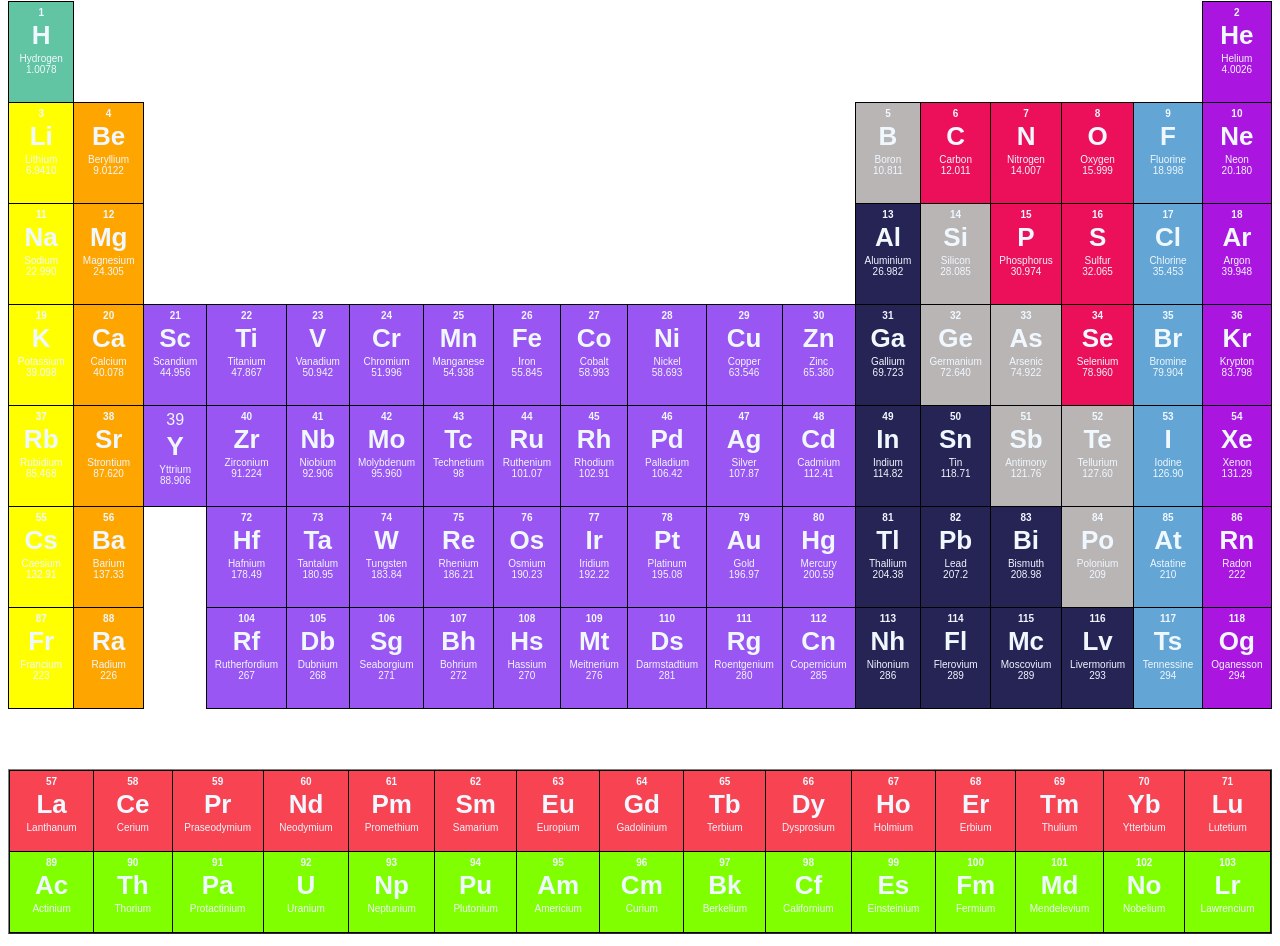
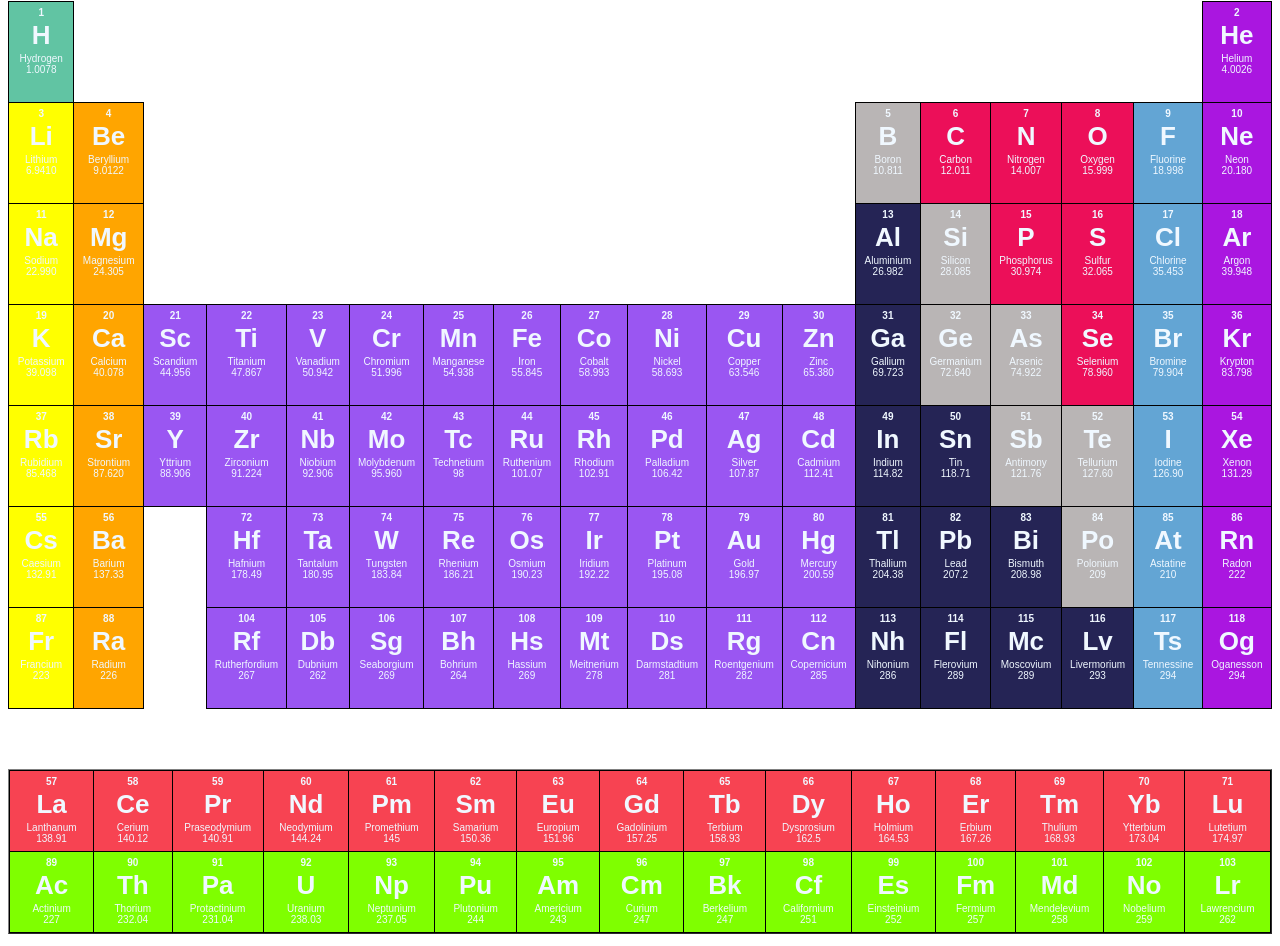
Before and after one commit to soniasalmann/SMIT-Modern-Web-Application-ASSIGNMENTS, a plain HTML site: page smit web dev assign/t2/index1.html in a window 1280 px wide. Shown: the part 79-1025 px from the top of the page. Drawn offline with Linux system fonts and the light colour scheme.

Commit message:
index1.html

```diff
--- a/smit web dev assign/t2/index1.html
+++ b/smit web dev assign/t2/index1.html
@@ -73,7 +73,7 @@
         <tr>
     <td class="yellow"><h6>37</h6><h1>Rb</h1><p>Rubidium<br>85.468</p></td>
     <td class="orange"><h6>38</h6><h1>Sr</h1><p>Strontium<br>87.620</p></td>
-    <td class="lightpurple"><blueh6>39</h6><h1>Y</h1><p>Yttrium<br>88.906</p></td>
+    <td class="lightpurple"><h6>39</h6><h1>Y</h1><p>Yttrium<br>88.906</p></td>
     <td class="lightpurple"><h6>40</h6><h1>Zr</h1><p>Zirconium<br>91.224</p></td>
     <td class="lightpurple"><h6>41</h6><h1>Nb</h1><p>Niobium<br>92.906</p></td>
     <td class="lightpurple"><h6>42</h6><h1>Mo</h1><p>Molybdenum<br>95.960</p></td>
@@ -115,13 +115,13 @@
     <td class="orange"><h6>88</h6><h1>Ra</h1><p>Radium<br>226</p></td>
     <td class = "nb"><h6></h6><h1></h1><p></p></td>
     <td class="lightpurple"><h6>104</h6><h1>Rf</h1><p>Rutherfordium<br>267</p></td>
-    <td class="lightpurple"><h6>105</h6><h1>Db</h1><p>Dubnium<br>268</p></td>
-    <td class="lightpurple"><h6>106</h6><h1>Sg</h1><p>Seaborgium<br>271</p></td>
-    <td class="lightpurple"><h6>107</h6><h1>Bh</h1><p>Bohrium<br>272</p></td>
-    <td class="lightpurple"><h6>108</h6><h1>Hs</h1><p>Hassium<br>270</p></td>
-    <td class="lightpurple"><h6>109</h6><h1>Mt</h1><p>Meitnerium<br>276</p></td>
+    <td class="lightpurple"><h6>105</h6><h1>Db</h1><p>Dubnium<br>262</p></td>
+    <td class="lightpurple"><h6>106</h6><h1>Sg</h1><p>Seaborgium<br>269</p></td>
+    <td class="lightpurple"><h6>107</h6><h1>Bh</h1><p>Bohrium<br>264</p></td>
+    <td class="lightpurple"><h6>108</h6><h1>Hs</h1><p>Hassium<br>269</p></td>
+    <td class="lightpurple"><h6>109</h6><h1>Mt</h1><p>Meitnerium<br>278</p></td>
     <td class="lightpurple"><h6>110</h6><h1>Ds</h1><p>Darmstadtium<br>281</p></td>
-    <td class="lightpurple"><h6>111</h6><h1>Rg</h1><p>Roentgenium<br>280</p></td>
+    <td class="lightpurple"><h6>111</h6><h1>Rg</h1><p>Roentgenium<br>282</p></td>
     <td class="lightpurple"><h6>112</h6><h1>Cn</h1><p>Copernicium<br>285</p></td>
     <td class="dark"><h6>113</h6><h1>Nh</h1><p>Nihonium<br>286</p></td>
     <td class="dark"><h6>114</h6><h1>Fl</h1><p>Flerovium<br>289</p></td>
@@ -136,39 +136,39 @@
     <div class="gap"></div>
     <table class="sub-table" border="1">
     <tr>
-        <td class="red"><h6>57</h6><h1>La</h1><p>Lanthanum</p></td>
-        <td class="red"><h6>58</h6><h1>Ce</h1><p>Cerium</p></td>
-        <td class="red"><h6>59</h6><h1>Pr</h1><p>Praseodymium</p></td>
-        <td class="red"><h6>60</h6><h1>Nd</h1><p>Neodymium</p></td>
-        <td class="red"><h6>61</h6><h1>Pm</h1><p>Promethium</p></td>
-        <td class="red"><h6>62</h6><h1>Sm</h1><p>Samarium</p></td>
-        <td class="red"><h6>63</h6><h1>Eu</h1><p>Europium</p></td>
-        <td class="red"><h6>64</h6><h1>Gd</h1><p>Gadolinium</p></td>
-        <td class="red"><h6>65</h6><h1>Tb</h1><p>Terbium</p></td>
-        <td class="red"><h6>66</h6><h1>Dy</h1><p>Dysprosium</p></td>
-        <td class="red"><h6>67</h6><h1>Ho</h1><p>Holmium</p></td>
-        <td class="red"><h6>68</h6><h1>Er</h1><p>Erbium</p></td>
-        <td class="red"><h6>69</h6><h1>Tm</h1><p>Thulium</p></td>
-        <td class="red"><h6>70</h6><h1>Yb</h1><p>Ytterbium</p></td>
-        <td class="red"><h6>71</h6><h1>Lu</h1><p>Lutetium</p></td>
+        <td class="red"><h6>57</h6><h1>La</h1><p>Lanthanum<br>138.91</p></td>
+        <td class="red"><h6>58</h6><h1>Ce</h1><p>Cerium<br>140.12</p></td>
+        <td class="red"><h6>59</h6><h1>Pr</h1><p>Praseodymium<br>140.91</p></td>
+        <td class="red"><h6>60</h6><h1>Nd</h1><p>Neodymium<br>144.24</p></td>
+        <td class="red"><h6>61</h6><h1>Pm</h1><p>Promethium<br>145</p></td>
+        <td class="red"><h6>62</h6><h1>Sm</h1><p>Samarium<br>150.36</p></td>
+        <td class="red"><h6>63</h6><h1>Eu</h1><p>Europium<br>151.96</p></td>
+        <td class="red"><h6>64</h6><h1>Gd</h1><p>Gadolinium<br>157.25</p></td>
+        <td class="red"><h6>65</h6><h1>Tb</h1><p>Terbium<br>158.93</p></td>
+        <td class="red"><h6>66</h6><h1>Dy</h1><p>Dysprosium<br>162.5</p></td>
+        <td class="red"><h6>67</h6><h1>Ho</h1><p>Holmium<br>164.53</p></td>
+        <td class="red"><h6>68</h6><h1>Er</h1><p>Erbium<br>167.26</p></td>
+        <td class="red"><h6>69</h6><h1>Tm</h1><p>Thulium<br>168.93</p></td>
+        <td class="red"><h6>70</h6><h1>Yb</h1><p>Ytterbium<br>173.04</p></td>
+        <td class="red"><h6>71</h6><h1>Lu</h1><p>Lutetium<br>174.97</p></td>
     </tr>
 
     <tr>
-        <td class="pgreen"><h6>89</h6><h1>Ac</h1><p>Actinium</p></td>
-        <td class="pgreen"><h6>90</h6><h1>Th</h1><p>Thorium</p></td>
-        <td class="pgreen"><h6>91</h6><h1>Pa</h1><p>Protactinium</p></td>
-        <td class="pgreen"><h6>92</h6><h1>U</h1><p>Uranium</p></td>
-        <td class="pgreen"><h6>93</h6><h1>Np</h1><p>Neptunium</p></td>
-        <td class="pgreen"><h6>94</h6><h1>Pu</h1><p>Plutonium</p></td>
-        <td class="pgreen"><h6>95</h6><h1>Am</h1><p>Americium</p></td>
-        <td class="pgreen" ><h6>96</h6><h1>Cm</h1><p>Curium</p></td>
-        <td class="pgreen"><h6>97</h6><h1>Bk</h1><p>Berkelium</p></td>
-        <td class="pgreen"><h6>98</h6><h1>Cf</h1><p>Californium</p></td>
-        <td class="pgreen"><h6>99</h6><h1>Es</h1><p>Einsteinium</p></td>
-        <td class="pgreen"><h6>100</h6><h1>Fm</h1><p>Fermium</p></td>
-        <td class="pgreen"><h6>101</h6><h1>Md</h1><p>Mendelevium</p></td>
-        <td class="pgreen"><h6>102</h6><h1>No</h1><p>Nobelium</p></td>
-        <td class="pgreen"><h6>103</h6><h1>Lr</h1><p>Lawrencium</p></td>
+        <td class="pgreen"><h6>89</h6><h1>Ac</h1><p>Actinium<br>227</p></td>
+        <td class="pgreen"><h6>90</h6><h1>Th</h1><p>Thorium<br>232.04</p></td>
+        <td class="pgreen"><h6>91</h6><h1>Pa</h1><p>Protactinium<br>231.04</p></td>
+        <td class="pgreen"><h6>92</h6><h1>U</h1><p>Uranium<br>238.03</p></td>
+        <td class="pgreen"><h6>93</h6><h1>Np</h1><p>Neptunium<br>237.05</p></td>
+        <td class="pgreen"><h6>94</h6><h1>Pu</h1><p>Plutonium<br>244</p></td>
+        <td class="pgreen"><h6>95</h6><h1>Am</h1><p>Americium<br>243</p></td>
+        <td class="pgreen" ><h6>96</h6><h1>Cm</h1><p>Curium<br>247</p></td>
+        <td class="pgreen"><h6>97</h6><h1>Bk</h1><p>Berkelium<br>247</p></td>
+        <td class="pgreen"><h6>98</h6><h1>Cf</h1><p>Californium<br>251</p></td>
+        <td class="pgreen"><h6>99</h6><h1>Es</h1><p>Einsteinium<br>252</p></td>
+        <td class="pgreen"><h6>100</h6><h1>Fm</h1><p>Fermium<br>257</p></td>
+        <td class="pgreen"><h6>101</h6><h1>Md</h1><p>Mendelevium<br>258</p></td>
+        <td class="pgreen"><h6>102</h6><h1>No</h1><p>Nobelium<br>259</p></td>
+        <td class="pgreen"><h6>103</h6><h1>Lr</h1><p>Lawrencium<br>262</p></td>
     </tr>
 </table>
 </div>
```
